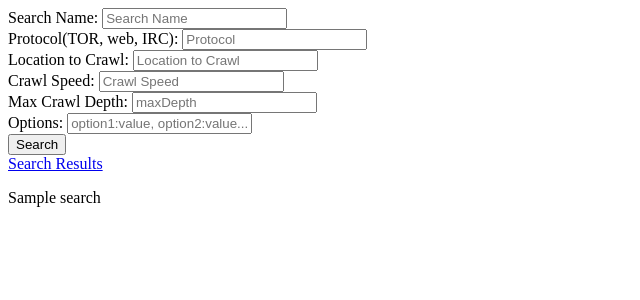
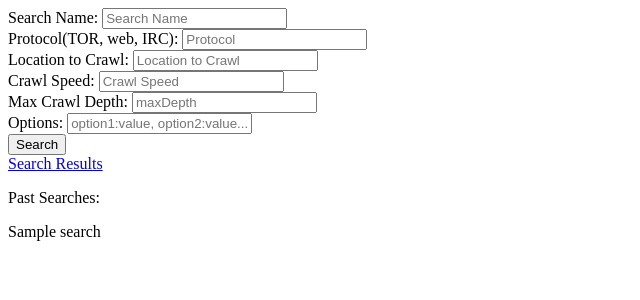
Before and after one commit to firebitsbr/Capstone, a Flask app: template darkweb/templates/index.html in a window 1280 px wide. Shown: the top 300 px of the page, without its empty margins (0-640 px from the left). Run offline with Flask 2, Linux system fonts and the light colour scheme; the template is opened without the code that fills it: most values are stand-ins (such as "Sample title", 1, 10 or a date in 2020).

Commit message:
past searches title

```diff
--- a/darkweb/templates/index.html
+++ b/darkweb/templates/index.html
@@ -41,6 +41,7 @@
 			{% endfor %}
 			{% endif %}
 			{% if result %}
+			<p> Past Searches:</p>
 			{% for search in result %}
 				<p> {{ search }}</p>
 			{% endfor %}
```
